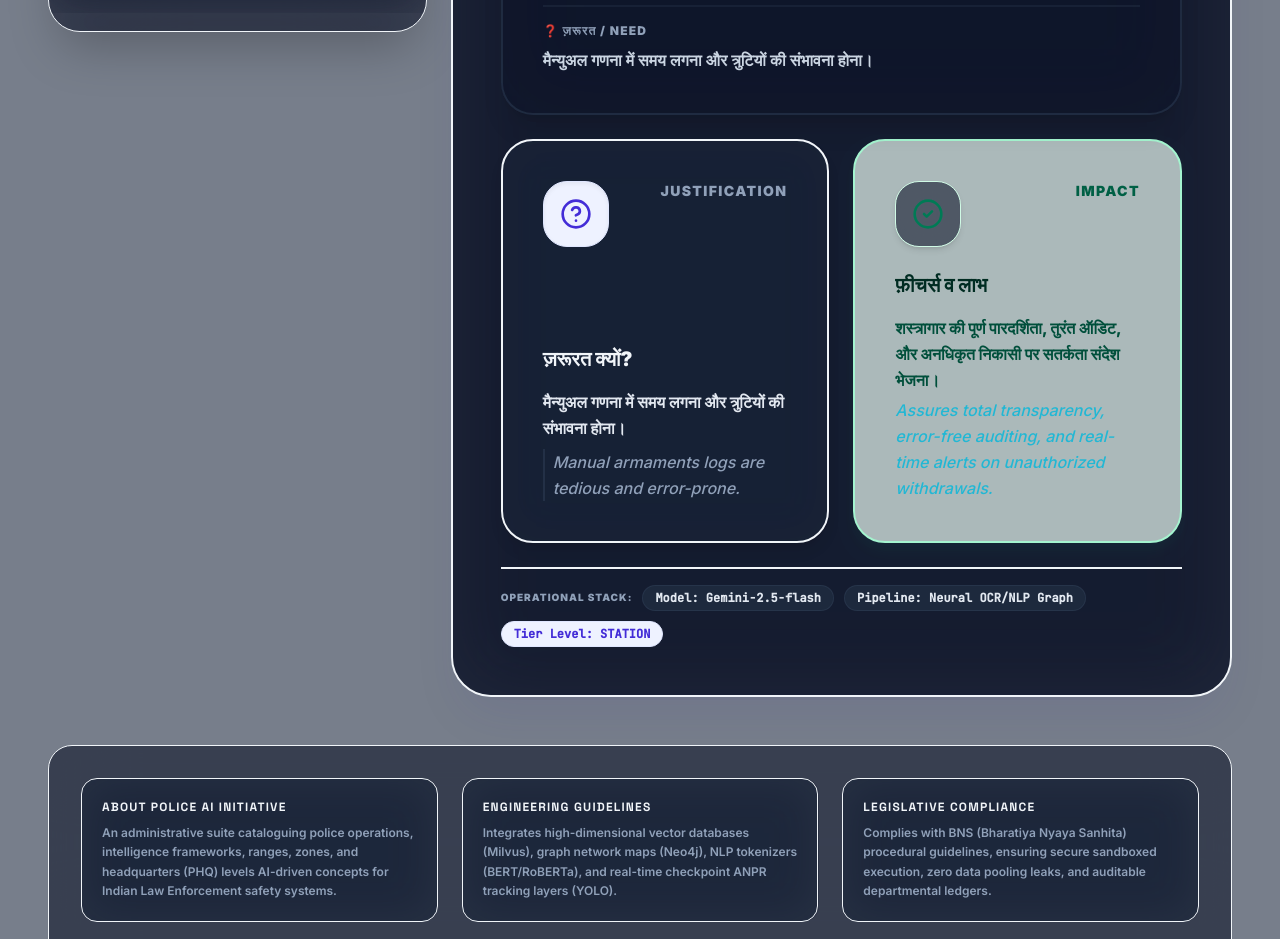
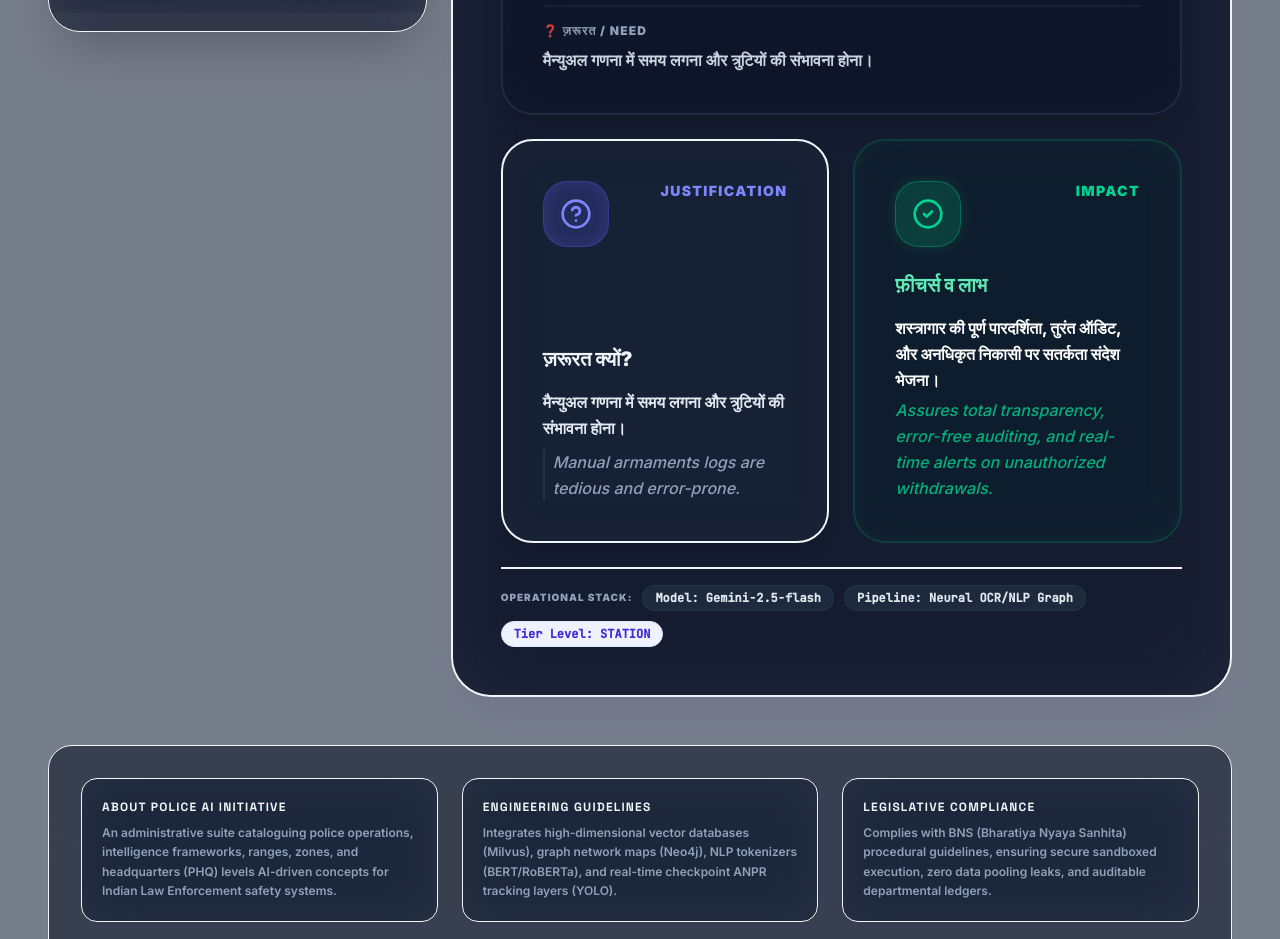
Before and after one commit to vivekimpdoc-commits/police-ai-directory---sandbox, a React (Vite) app: page / in a window 1280 px wide. Shown: the part 1360-2299 px from the top of the page. Built offline with nearby package versions, Linux system fonts and the light colour scheme.

Commit message:
style: Fix impact and justification card colors for dark theme

```diff
--- a/src/App.tsx
+++ b/src/App.tsx
@@ -715,10 +715,10 @@ export default function App() {
                       {/* Why Needed Section Bento style */}
                       <div className="bg-slate-800/60 backdrop-blur-xl border-2 border-slate-700/50/80 p-8 md:p-10 rounded-[2rem] flex flex-col justify-between shadow-lg hover:shadow-xl hover:border-slate-600/50 hover:scale-[1.02] transition-all duration-500">
                         <div className="flex justify-between items-start mb-6">
-                          <div className="p-4 bg-indigo-50 text-indigo-700 rounded-[1.5rem] shadow-inner border border-indigo-100">
+                          <div className="p-4 bg-indigo-500/20 text-indigo-400 rounded-[1.5rem] shadow-[inset_0_0_15px_rgba(99,102,241,0.2)] border border-indigo-500/30">
                             <HelpCircle className="w-8 h-8" />
                           </div>
-                          <span className="text-sm font-black text-slate-400 uppercase tracking-widest">Justification</span>
+                          <span className="text-sm font-black text-indigo-400 uppercase tracking-widest">Justification</span>
                         </div>
                         <div>
                           <h4 className="text-xl font-black text-slate-100 mb-4">{language === "hi" ? "ज़रूरत क्यों?" : "Why is it Needed?"}</h4>
@@ -747,29 +747,29 @@ export default function App() {
                       </div>
 
                       {/* Benefits Section Bento style */}
-                      <div className="bg-emerald-50/70 border-2 border-emerald-200 p-8 md:p-10 rounded-[2rem] flex flex-col justify-between shadow-lg shadow-emerald-500/5 hover:shadow-xl hover:shadow-emerald-500/10 hover:border-emerald-300 hover:scale-[1.02] transition-all duration-500">
+                      <div className="bg-emerald-900/10 backdrop-blur-xl border-2 border-emerald-500/20 p-8 md:p-10 rounded-[2rem] flex flex-col justify-between shadow-[inset_0_0_20px_rgba(16,185,129,0.05)] hover:shadow-[inset_0_0_30px_rgba(16,185,129,0.15)] hover:border-emerald-500/50 hover:scale-[1.02] transition-all duration-500">
                         <div className="flex justify-between items-start mb-6">
-                          <div className="p-4 bg-slate-900/60 backdrop-blur-2xl text-emerald-700 rounded-[1.5rem] shadow-md border border-emerald-100">
+                          <div className="p-4 bg-emerald-500/20 backdrop-blur-2xl text-emerald-400 rounded-[1.5rem] shadow-[0_0_15px_rgba(16,185,129,0.2)] border border-emerald-500/40">
                             <CheckCircle2 className="w-8 h-8" />
                           </div>
-                          <span className="text-sm font-black text-emerald-800 uppercase tracking-widest">Impact</span>
+                          <span className="text-sm font-black text-emerald-400 uppercase tracking-widest">Impact</span>
                         </div>
                         <div>
-                          <h4 className="text-xl font-black text-emerald-950 mb-4">{language === "hi" ? "फ़ीचर्स व लाभ" : "Key Benefits"}</h4>
-                          <div className="text-sm md:text-base text-emerald-800 leading-relaxed font-bold">
+                          <h4 className="text-xl font-black text-emerald-300 mb-4">{language === "hi" ? "फ़ीचर्स व लाभ" : "Key Benefits"}</h4>
+                          <div className="text-sm md:text-base text-emerald-100 leading-relaxed font-bold">
                             {selectedTopic.benefitsHindi || selectedTopic.benefitsEnglish ? (
                               <>
-                                <p className="text-emerald-900 font-extrabold mb-1">
+                                <p className="text-white font-extrabold mb-1">
                                   {language === "hi" ? selectedTopic.benefitsHindi : selectedTopic.benefitsEnglish}
                                 </p>
                                 {language === "hi" && selectedTopic.benefitsEnglish && (
-                                  <p className="text-cyan-500/80 italic mt-1 font-medium">
+                                  <p className="text-emerald-400/80 italic mt-1 font-medium">
                                     {selectedTopic.benefitsEnglish}
                                   </p>
                                 )}
                               </>
                             ) : (
-                              <p className="text-emerald-600">
+                              <p className="text-emerald-200">
                                 {language === "hi"
                                   ? "दक्षता में जबरदस्त प्रगति, फाइलों के त्वरित निपटारे और विभागीय निर्णय-प्रक्रिया में गति।"
                                   : "Unlocks superior processing velocities, transparent file audits, and decisive tactical response capabilities."
```
